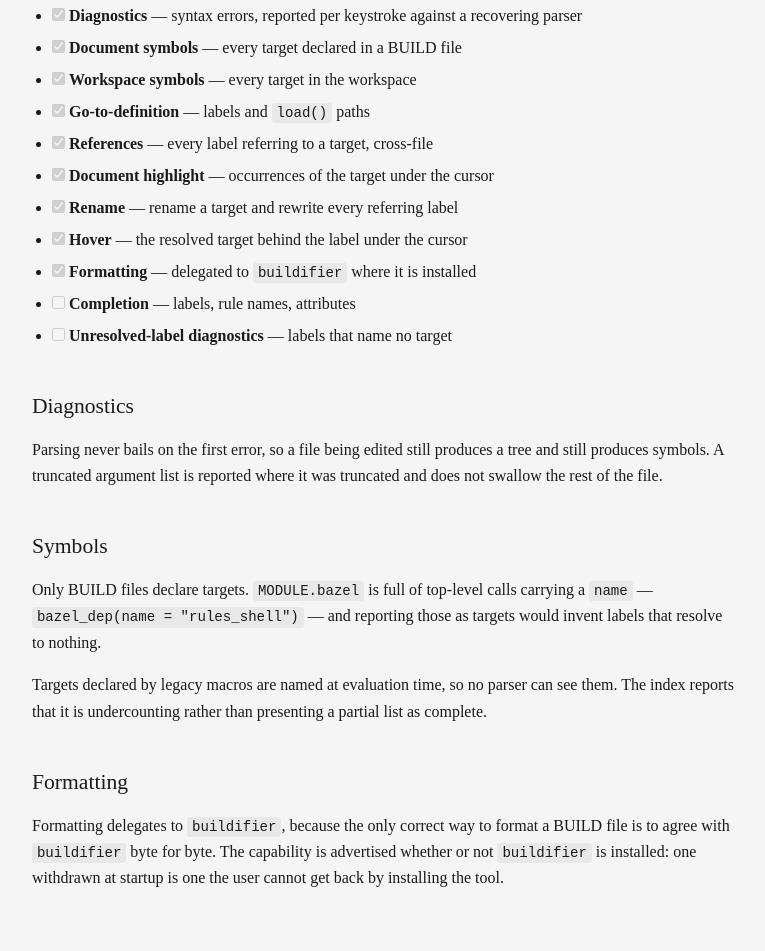
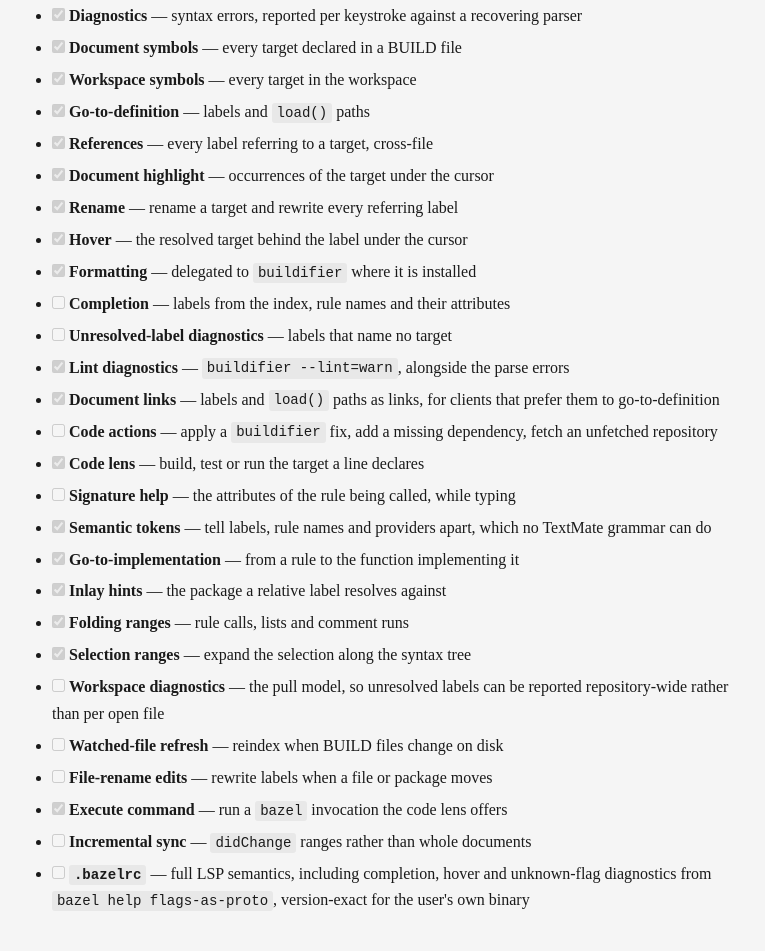
Before and after one commit to barrettruth/bazel-language-server, an Astro site in the folder site/: page /features in a window 1280 px wide. Shown: the part 165-1116 px from the top of the page, without its empty margins (256-1021 px from the left). Built offline with nearby package versions, Linux system fonts and the light colour scheme; Astro itself is replaced by a stand-in of ours; a web font is replaced by a local one.

Commit message:
docs: mark the shipped requests and sync the site

```diff
--- a/site/src/pages/features.mdx
+++ b/site/src/pages/features.mdx
@@ -16,8 +16,30 @@ toc: true
 - [x] **Rename** — rename a target and rewrite every referring label
 - [x] **Hover** — the resolved target behind the label under the cursor
 - [x] **Formatting** — delegated to `buildifier` where it is installed
-- [ ] **Completion** — labels, rule names, attributes
+- [ ] **Completion** — labels from the index, rule names and their attributes
 - [ ] **Unresolved-label diagnostics** — labels that name no target
+- [x] **Lint diagnostics** — `buildifier --lint=warn`, alongside the parse errors
+- [x] **Document links** — labels and `load()` paths as links, for clients that
+      prefer them to go-to-definition
+- [ ] **Code actions** — apply a `buildifier` fix, add a missing dependency,
+      fetch an unfetched repository
+- [x] **Code lens** — build, test or run the target a line declares
+- [ ] **Signature help** — the attributes of the rule being called, while typing
+- [x] **Semantic tokens** — tell labels, rule names and providers apart, which
+      no TextMate grammar can do
+- [x] **Go-to-implementation** — from a rule to the function implementing it
+- [x] **Inlay hints** — the package a relative label resolves against
+- [x] **Folding ranges** — rule calls, lists and comment runs
+- [x] **Selection ranges** — expand the selection along the syntax tree
+- [ ] **Workspace diagnostics** — the pull model, so unresolved labels can be
+      reported repository-wide rather than per open file
+- [ ] **Watched-file refresh** — reindex when BUILD files change on disk
+- [ ] **File-rename edits** — rewrite labels when a file or package moves
+- [x] **Execute command** — run a `bazel` invocation the code lens offers
+- [ ] **Incremental sync** — `didChange` ranges rather than whole documents
+- [ ] **`.bazelrc`** — full LSP semantics, including completion, hover and
+      unknown-flag diagnostics from `bazel help flags-as-proto`, version-exact
+      for the user's own binary
 
 ## Diagnostics
 
@@ -35,9 +57,34 @@ Targets declared by legacy macros are named at evaluation time, so no parser can
 see them. The index reports that it is undercounting rather than presenting a
 partial list as complete.
 
-## Formatting
+## Formatting and lint
 
 Formatting delegates to `buildifier`, because the only correct way to format a
 BUILD file is to agree with `buildifier` byte for byte. The capability is
 advertised whether or not `buildifier` is installed: one withdrawn at startup is
-one the user cannot get back by installing the tool.
+one the user cannot get back by installing the tool. A missing `buildifier`
+comes back as a request error rather than as silence, because a format that
+quietly does nothing is indistinguishable from a file needing no formatting.
+
+Lint findings arrive as warnings on the same channel as parse errors, and only
+once the file parses — `buildifier` declines to lint what it cannot read, and
+the parser has already said so.
+
+## Navigation
+
+A label resolves against the index, and failing that against the source file it
+names. Labels inside `$(location …)`, `$(rootpath …)` and their siblings are
+resolved too: `buildifier` treats those as ordinary strings, but Bazel reads a
+label out of them, so a rename that skipped one would leave a command pointing
+at a target that no longer exists.
+
+External repositories and target patterns resolve to nothing on purpose. The
+first needs the repository mapping only Bazel can produce, and the second names
+a set rather than a target, so either answer would be a guess.
+
+## Running targets
+
+A code lens sits above every target a BUILD file declares, offering `build`, and
+`test` as well where the rule is a test. Running one starts `bazel` detached:
+LSP has no channel for a subprocess's output, and inventing one here would be a
+worse terminal than the one you already have.
```
Also changed, not shown: README.md.
